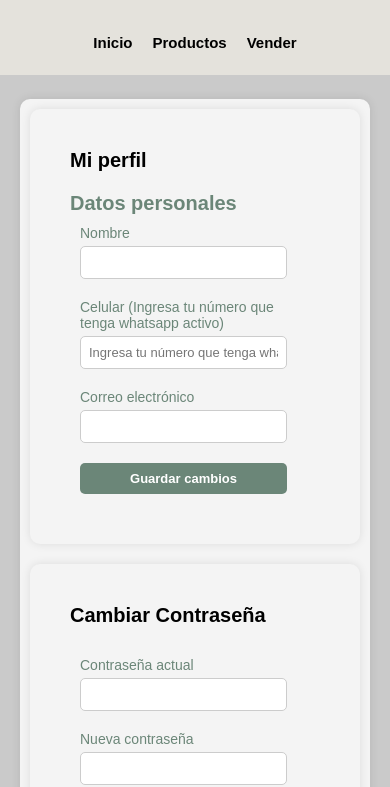
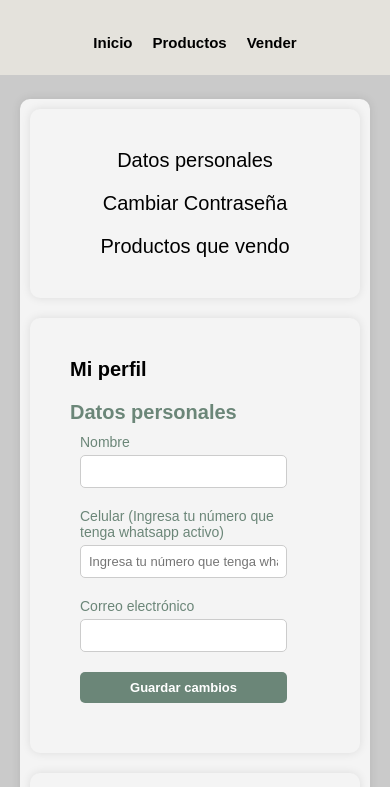
Before and after one commit to Hardwell11-gif/renew, a plain HTML site: page perfil.html in a window 390 px wide. Shown: the part 70-857 px from the top of the page. Drawn offline with Linux system fonts and the light colour scheme; sample sign-in values are in the browser's storage.

Commit message:
navbar para mi perfil

```diff
--- a/css/footer.css
+++ b/css/footer.css
@@ -1,5 +1,6 @@
 :root{
     --color-principal: #6b8678;
+    --color-secundario: #e4e2dc;
 }
 
 *{
@@ -69,6 +70,7 @@ footer{
 }
 
 .marca_footer{
+    color: var(--color-secundario);
     font-size: clamp(3rem, 3vw, 5rem);
     font-family:'league spartan', verdana;
     color:white;
--- a/css/perfil.css
+++ b/css/perfil.css
@@ -20,11 +20,20 @@ body {
   min-height: 100vh;
 }
 
+.navperfil{
+  width: 100%;
+  display: flex;
+  gap: 4rem;
+  align-items: center;
+  justify-content: center;
+}
+
 a{
   text-decoration: none;
   color: black;
   cursor: pointer;
   font-size:clamp(2rem, 2vw, 4rem);
+  text-align: center;
 }
 
 .contenedor {
@@ -214,6 +223,11 @@ button:hover {
     font-size: 55%;
   }
 
+  .navperfil{
+    flex-direction: column;
+    gap: 2rem;
+  }
+
   .formularios{
     padding: 1rem;
   }
--- a/perfil.html
+++ b/perfil.html
@@ -13,11 +13,17 @@
         <div id="nav"></div>
         <script src="js/header.js"></script>
     </section>
-
     <section class="contenedor">
         <div class="formularios">
             <div class="formulario_perfil">
-                <h3>Mi perfil</h3>
+                <nav class="navperfil">
+                    <a href="#miperfil">Datos personales</a>
+                    <a href="#contraseña">Cambiar Contraseña</a>
+                    <a href="#vendo">Productos que vendo</a>
+                </nav>
+            </div>
+            <div class="formulario_perfil">
+                <h3 id="miperfil">Mi perfil</h3>
                 <form class="form_perfil" id="formPerfil">
                     <p>Datos personales</p>
                     <div class="grupos">
@@ -38,7 +44,7 @@
                 </form>
             </div>
             <div class="formulario_perfil">
-                <h3>Cambiar Contraseña</h3>
+                <h3 id="contraseña">Cambiar Contraseña</h3>
                 <form class="form_perfil" id="formCambioPass">
                     <div class="grupos">
                         <label for="actual_password">Contraseña actual</label>
@@ -58,7 +64,7 @@
                 </form>
             </div>
             <div class="formulario_perfil">
-                <h3>Productos que vendo</h3>
+                <h3 id="vendo">Productos que vendo</h3>
                 <div id="contenido" class="productos">
                     <div class="lista_productos">
                         <div class="producto">
```
Also changed, not shown: vender.html (+7 -8 lines).
